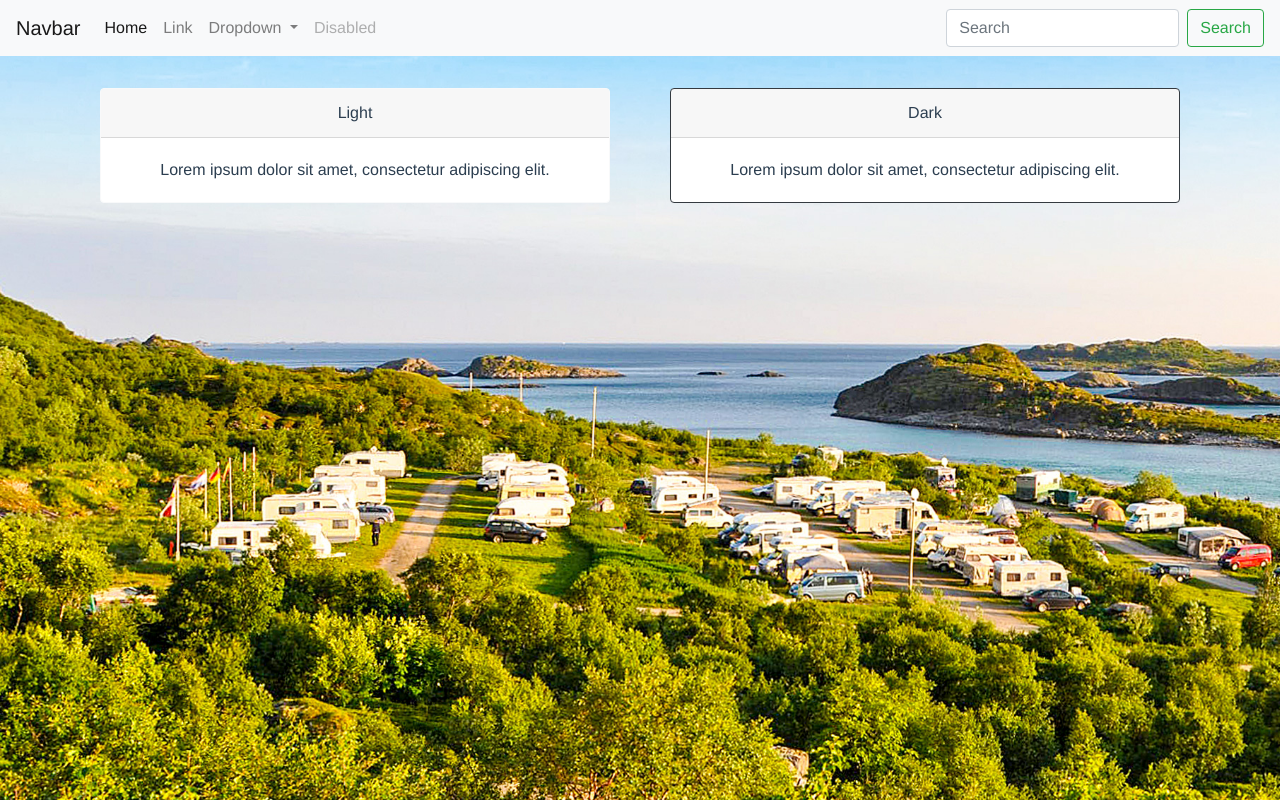
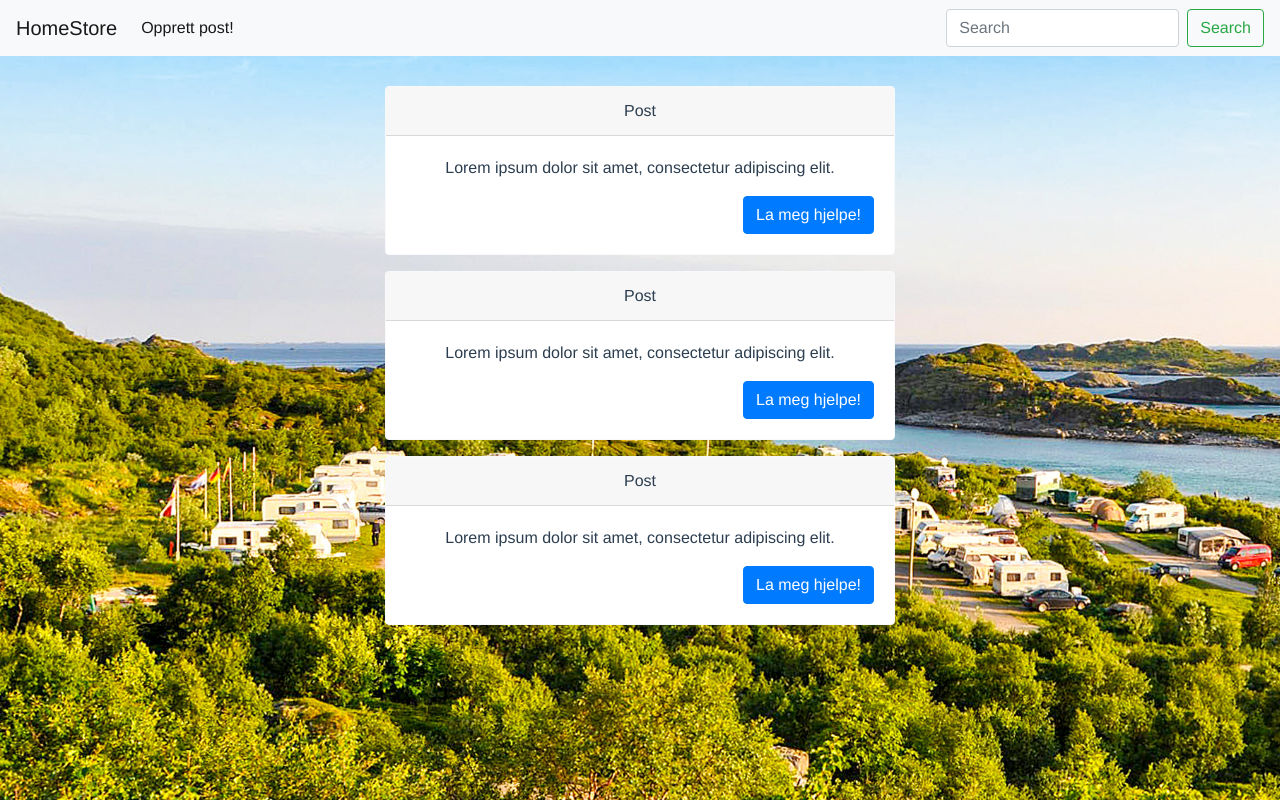
Before and after one commit to erikhm91/heimifra, a Vue app: page / in a window 1280 px wide. Built offline with nearby package versions, Linux system fonts and the light colour scheme.

Commit message:
added some more views, buttons, components

```diff
--- a/package.json
+++ b/package.json
@@ -1,5 +1,5 @@
 {
-  "name": "corona",
+  "name": "HomeStore",
   "version": "0.1.0",
   "private": true,
   "scripts": {
--- a/src/App.vue
+++ b/src/App.vue
@@ -1,19 +1,36 @@
 <template>
   <div id="app">
-    <cor-header></cor-header>
-   <message-container></message-container>
+
+    <hs-header class="" @component="setActiveView"></hs-header>
+
+     <div class="container">
+        <component :is="activeView"></component>
+      </div>
+          <!-- <message-container></message-container> -->
   </div>
 </template>
 
 <script>
-import messageContainer from './components/MessageContainer.vue';
-import header from './components/Header.vue';
+import MessageContainer from './components/MessageContainer.vue';
+import PostCreator from './components/PostCreator.vue';
+import Header from './components/Header.vue';
 export default {
 
   name: 'App',
+  data() {
+    return {
+      activeView : 'message-container'
+    }
+  },
   components: {
-    corHeader: header,
-    messageContainer
+    hsHeader: Header,
+    messageContainer: MessageContainer,
+    postCreator: PostCreator
+  },
+  methods: {
+    setActiveView(component) {
+      this.activeView = component;
+    }
   }
 }
 </script>
@@ -33,5 +50,8 @@ body {
     background-attachment: fixed;
   background-repeat: no-repeat;
   background-size: cover;
+
+  /* adjust for fixed navbar */
+  padding-top: 70px;
 }
 </style>
--- a/src/components/Header.vue
+++ b/src/components/Header.vue
@@ -1,23 +1,40 @@
 <template>
   <div>
-        <nav class="navbar navbar-expand-lg navbar-light bg-light">
-  <a class="navbar-brand" href="#">Navbar</a>
-  <button class="navbar-toggler" type="button" data-toggle="collapse" data-target="#navbarSupportedContent" aria-controls="navbarSupportedContent" aria-expanded="false" aria-label="Toggle navigation">
+    <nav class="navbar fixed-top navbar-expand-lg navbar-light bg-light">
+      <a @click="navigateToComponent('message-container')" class="navbar-brand" href="#">HomeStore</a>
+      <button
+        class="navbar-toggler"
+        type="button"
+        data-toggle="collapse"
+        data-target="#navbarSupportedContent"
+        aria-controls="navbarSupportedContent"
+        aria-expanded="false"
+        aria-label="Toggle navigation"
+      >
         <span class="navbar-toggler-icon"></span>
       </button>
 
       <div class="collapse navbar-collapse" id="navbarSupportedContent">
         <ul class="navbar-nav mr-auto">
+          <li class="nav-item">
+            <!-- <a class="nav-link" href="#">
+              Hjem
+              <span class="sr-only">(current)</span>
+            </a> -->
+          </li>
           <li class="nav-item active">
-        <a class="nav-link" href="#">Home <span class="sr-only">(current)</span></a>
+            <a @click="navigateToComponent('post-creator')" class="nav-link" href="#">Opprett post!</a>
           </li>
-      <li class="nav-item">
-        <a class="nav-link" href="#">Link</a>
-      </li>
-      <li class="nav-item dropdown">
-        <a class="nav-link dropdown-toggle" href="#" id="navbarDropdown" role="button" data-toggle="dropdown" aria-haspopup="true" aria-expanded="false">
-          Dropdown
-        </a>
+          <!-- <li class="nav-item dropdown">
+            <a
+              class="nav-link dropdown-toggle"
+              href="#"
+              id="navbarDropdown"
+              role="button"
+              data-toggle="dropdown"
+              aria-haspopup="true"
+              aria-expanded="false"
+            >Dropdown</a>
             <div class="dropdown-menu" aria-labelledby="navbarDropdown">
               <a class="dropdown-item" href="#">Action</a>
               <a class="dropdown-item" href="#">Another action</a>
@@ -27,10 +44,15 @@
           </li>
           <li class="nav-item">
             <a class="nav-link disabled" href="#">Disabled</a>
-      </li>
+          </li> -->
         </ul>
         <form class="form-inline my-2 my-lg-0">
-      <input class="form-control mr-sm-2" type="search" placeholder="Search" aria-label="Search">
+          <input
+            class="form-control mr-sm-2"
+            type="search"
+            placeholder="Search"
+            aria-label="Search"
+          />
           <button class="btn btn-outline-success my-2 my-sm-0" type="submit">Search</button>
         </form>
       </div>
@@ -39,10 +61,14 @@
 </template>
 <script>
 export default {
+  methods: {
+    navigateToComponent(component) {
+      this.$emit("component", component);
+    }
+  }
 
-}
+};
 </script>
 
 <style scoped>
-
 </style>
--- a/src/components/MessageContainer.vue
+++ b/src/components/MessageContainer.vue
@@ -1,22 +1,29 @@
 <template>
-  <div class="container mt-4">
-    <b-card-group deck class="row">
-      <div class="col-6 mt-2 button">
-      <b-card border-variant="light" header="Light" class="text-center">
-        <b-card-text>Lorem ipsum dolor sit amet, consectetur adipiscing elit.</b-card-text>
-      </b-card>
+    <div class="row">
+      <div class="col-md-3 col-1"></div>
+
+      <div class="col-md-6 col-10">
+        <b-card-group deck>
+          <home-store-post class="col-12 mt-3 button" v-for="(post, i) in postArray" v-bind:key="i"></home-store-post>
+        </b-card-group>
+      </div>
+
+      <div class="col-md-3 col-1"></div>
     </div>
-    <div class="col-6 mt-2">
-      <b-card border-variant="dark" header="Dark" align="center">
-        <b-card-text>Lorem ipsum dolor sit amet, consectetur adipiscing elit.</b-card-text>
-      </b-card>
-      </div>
-    </b-card-group>
-  </div>
 </template>
 
 <script>
-export default {};
+import Post from "./Post.vue";
+export default {
+  data() {
+    return {
+      postArray: [1, 2, 3]
+    };
+  },
+  components: {
+    homeStorePost: Post
+  }
+};
 </script>
 
 <!-- Add "scoped" attribute to limit CSS to this component only -->
--- /dev/null
+++ b/src/components/Post.vue
@@ -0,0 +1,18 @@
+<template>
+  <div>
+    <b-card border-variant="light" header="Post" class="text-center">
+      <b-card-text>Lorem ipsum dolor sit amet, consectetur adipiscing elit.</b-card-text>
+      <div class="text-right">
+          <button class="btn btn-primary">La meg hjelpe!</button>
+      </div>
+    </b-card>
+  </div>
+</template>
+
+
+<script>
+export default {};
+</script>
+
+<style scoped>
+</style>
--- /dev/null
+++ b/src/components/PostCreator.vue
@@ -0,0 +1,88 @@
+<template>
+  <div>
+    <div>
+      <b-form @submit="onSubmit" @reset="onReset" v-if="show">
+        <b-form-group
+          id="input-group-1"
+          label="Email address:"
+          label-for="input-1"
+          description="We'll never share your email with anyone else."
+        >
+          <b-form-input
+            id="input-1"
+            v-model="form.email"
+            type="email"
+            required
+            placeholder="Enter email"
+          ></b-form-input>
+        </b-form-group>
+
+        <b-form-group id="input-group-2" label="Your Name:" label-for="input-2">
+          <b-form-input id="input-2" v-model="form.name" required placeholder="Enter name"></b-form-input>
+        </b-form-group>
+
+        <b-form-group id="input-group-3" label="Food:" label-for="input-3">
+          <b-form-select id="input-3" v-model="form.food" :options="foods" required></b-form-select>
+        </b-form-group>
+
+        <b-form-group id="input-group-4">
+          <b-form-checkbox-group v-model="form.checked" id="checkboxes-4">
+            <b-form-checkbox value="me">Check me out</b-form-checkbox>
+            <b-form-checkbox value="that">Check that out</b-form-checkbox>
+          </b-form-checkbox-group>
+        </b-form-group>
+
+        <b-button type="submit" variant="primary">Submit</b-button>
+        <b-button type="reset" variant="danger">Reset</b-button>
+      </b-form>
+      <b-card class="mt-3" header="Form Data Result">
+        <pre class="m-0">{{ form }}</pre>
+      </b-card>
+    </div>
+  </div>
+</template>
+
+<script>
+export default {
+  data() {
+    return {
+      form: {
+        email: "",
+        name: "",
+        food: null,
+        checked: []
+      },
+      foods: [
+        { text: "Select One", value: null },
+        "Carrots",
+        "Beans",
+        "Tomatoes",
+        "Corn"
+      ],
+      show: true
+    };
+  },
+  methods: {
+    onSubmit(evt) {
+      evt.preventDefault();
+      alert(JSON.stringify(this.form));
+    },
+    onReset(evt) {
+      evt.preventDefault();
+      // Reset our form values
+      this.form.email = "";
+      this.form.name = "";
+      this.form.food = null;
+      this.form.checked = [];
+      // Trick to reset/clear native browser form validation state
+      this.show = false;
+      this.$nextTick(() => {
+        this.show = true;
+      });
+    }
+  }
+};
+</script>
+
+<style scoped>
+</style>
```
Lines whose indentation alone changed are shown as unchanged.
